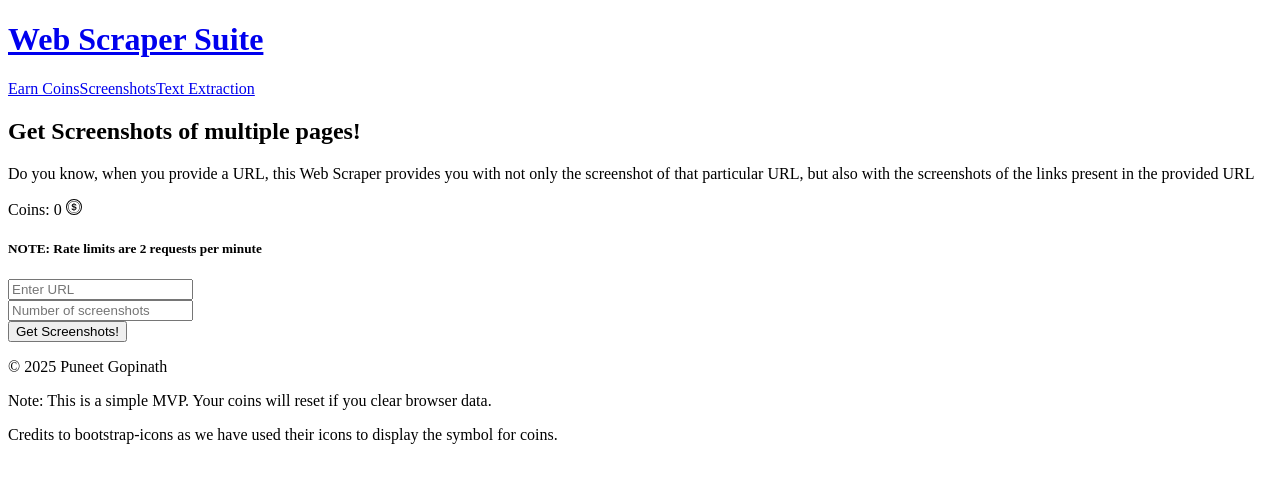
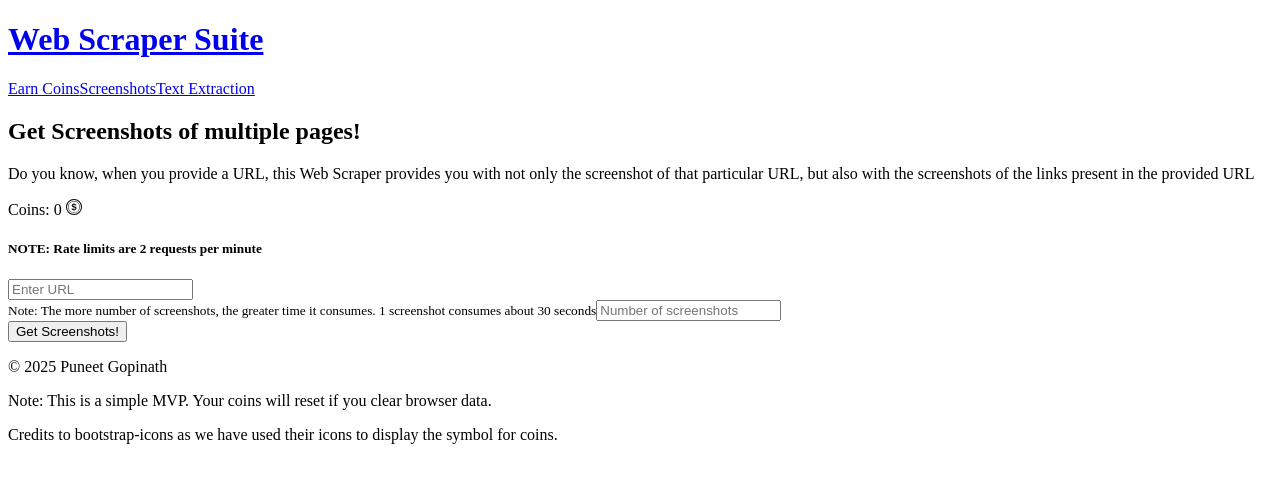
Before and after one commit to PuneetGopinath/WebScraper, a React app: page /ss in a window 1280 px wide. Shown: the top 482 px of the page. Built offline with nearby package versions, Linux system fonts and the light colour scheme; the HTML template or start-up script is replaced by a standard one.

Commit message:
feat: add a notice stating that it takes time to fetch screenshots

```diff
--- a/src/client/components/Screenshot.jsx
+++ b/src/client/components/Screenshot.jsx
@@ -73,6 +73,7 @@ export default function Screenshot() {
                     <h5>NOTE: Rate limits are 2 requests per minute</h5>
                     <input type="url" id="url" required placeholder="Enter URL" />
                     <br />
+                    <label for="num"><small>Note: The more number of screenshots, the greater time it consumes. 1 screenshot consumes about 30 seconds</small></label>
                     <input type="number" id="num" required placeholder="Number of screenshots" />
                     <br />
                     <button type="submit" className="btn" disabled={loading}>Get Screenshots!</button>
```
